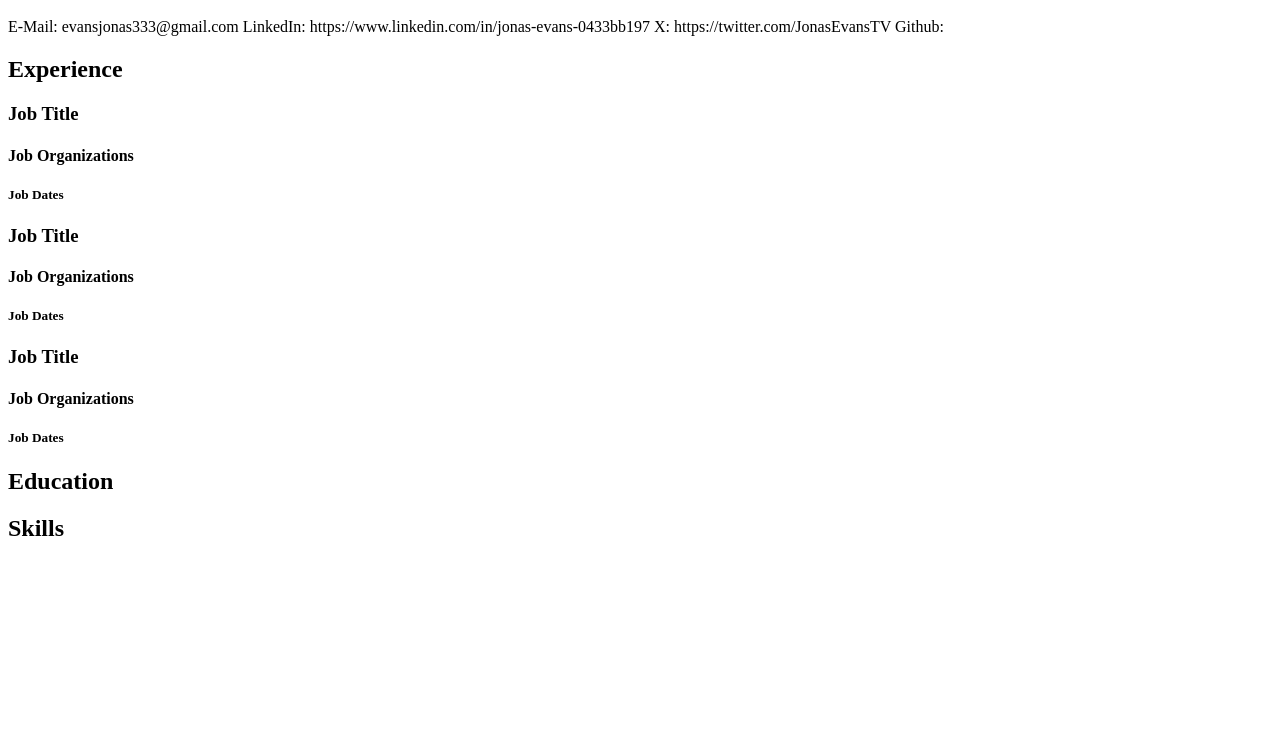
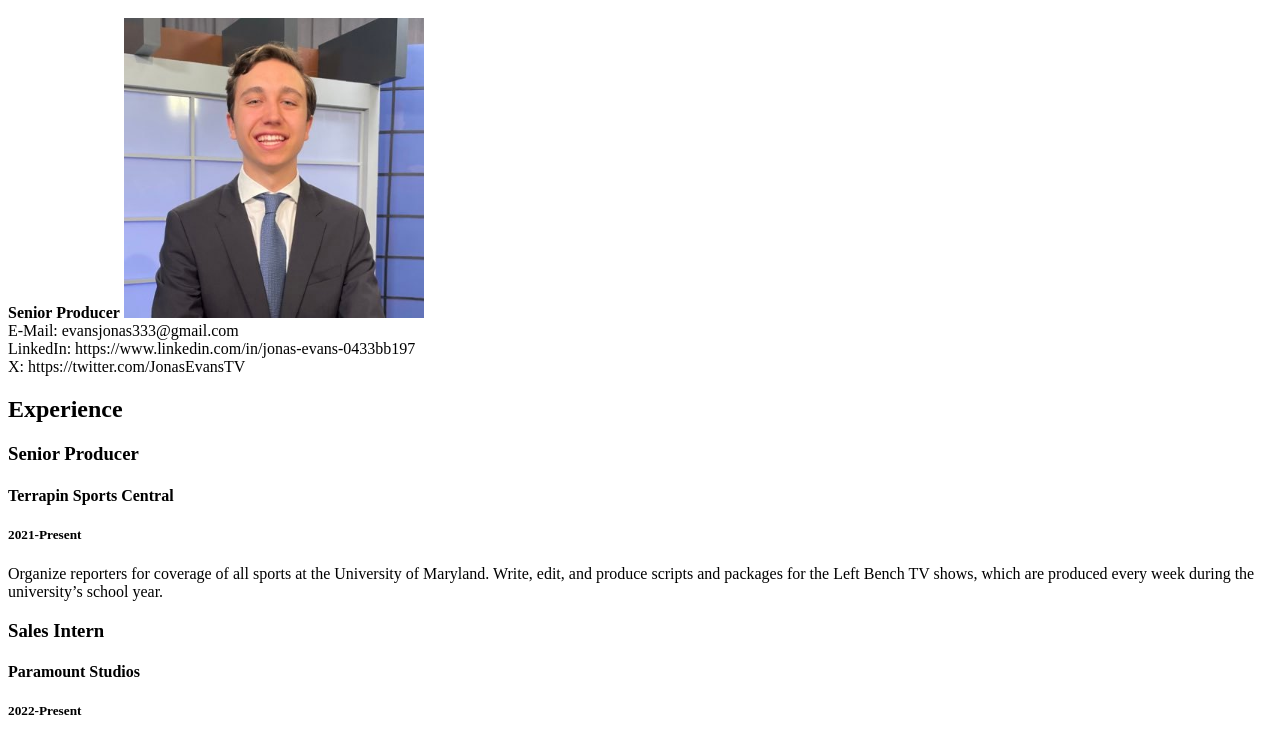
Before and after one commit to jevans34/Jonas-Evans-Jour352, a plain HTML site: page resume.html in a window 1280 px wide. Shown: the part 48-786 px from the top of the page. Drawn offline with Linux system fonts and the light colour scheme.

Commit message:
Update resume.html

```diff
--- a/resume.html
+++ b/resume.html
@@ -4,32 +4,31 @@
   </head>
   <body>
       <h1>Jonas Evans</h1>
+      <strong>Senior Producer</strong>
+      <img src="hiEJ16gZ_400x400.jpg" alt="A photo of me" width="300"/>
 
-      <div>
-        E-Mail: evansjonas333@gmail.com
-        LinkedIn: https://www.linkedin.com/in/jonas-evans-0433bb197
-        X: https://twitter.com/JonasEvansTV
-        Github:
+      <div id="contact">
+        E-Mail: evansjonas333@gmail.com <br> LinkedIn: https://www.linkedin.com/in/jonas-evans-0433bb197 <br> X: https://twitter.com/JonasEvansTV
 
 
       </div>
 
       <h2>Experience</h2>
 
-        <h3> Job Title</h3>
-        <h4>Job Organizations</h4>
-        <h5>Job Dates</h5>
+        <h3>Senior Producer</h3>
+        <h4>Terrapin Sports Central</h4>
+        <h5>2021-Present</h5>
+        <p> Organize reporters for coverage of all sports at the University of Maryland. Write, edit, and produce scripts and packages for the Left Bench TV shows, which are produced every week during the university’s school year.</p>
 
-        <h3> Job Title</h3>
-        <h4>Job Organizations</h4>
-        <h5>Job Dates</h5>
 
-        <h3> Job Title</h3>
-        <h4>Job Organizations</h4>
-        <h5>Job Dates</h5>
+        <h3>Sales Intern</h3>
+        <h4>Paramount Studios</h4>
+        <h5>2022-Present</h5>
+        <p> Assisted the Paramount Distribution team. First summer in 2022 was focused on Paramount/CBS’s sales to local television stations around the country, while the most recent summer (2023) concentrated on Paramount’s business with streaming services. Presented to the entire Distribution team multiple times; most recently proposing possible Paramount Free Advertisement Supported Television (FAST) Channels. </p>
 
 
       <h2>Education</h2>
+        <ul> Glenbrook South High School, Glenview, IL </ul>
       <h2>Skills</h2>
   </body>
 </html>
```
